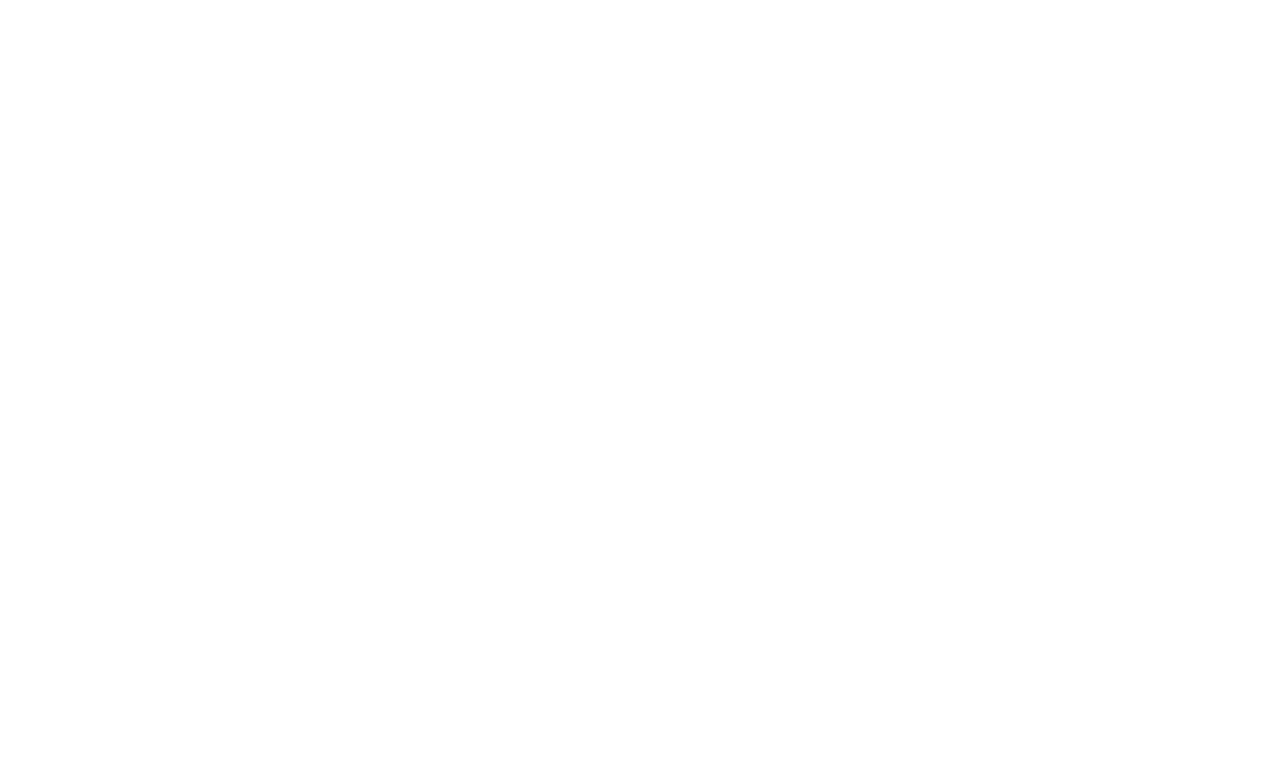
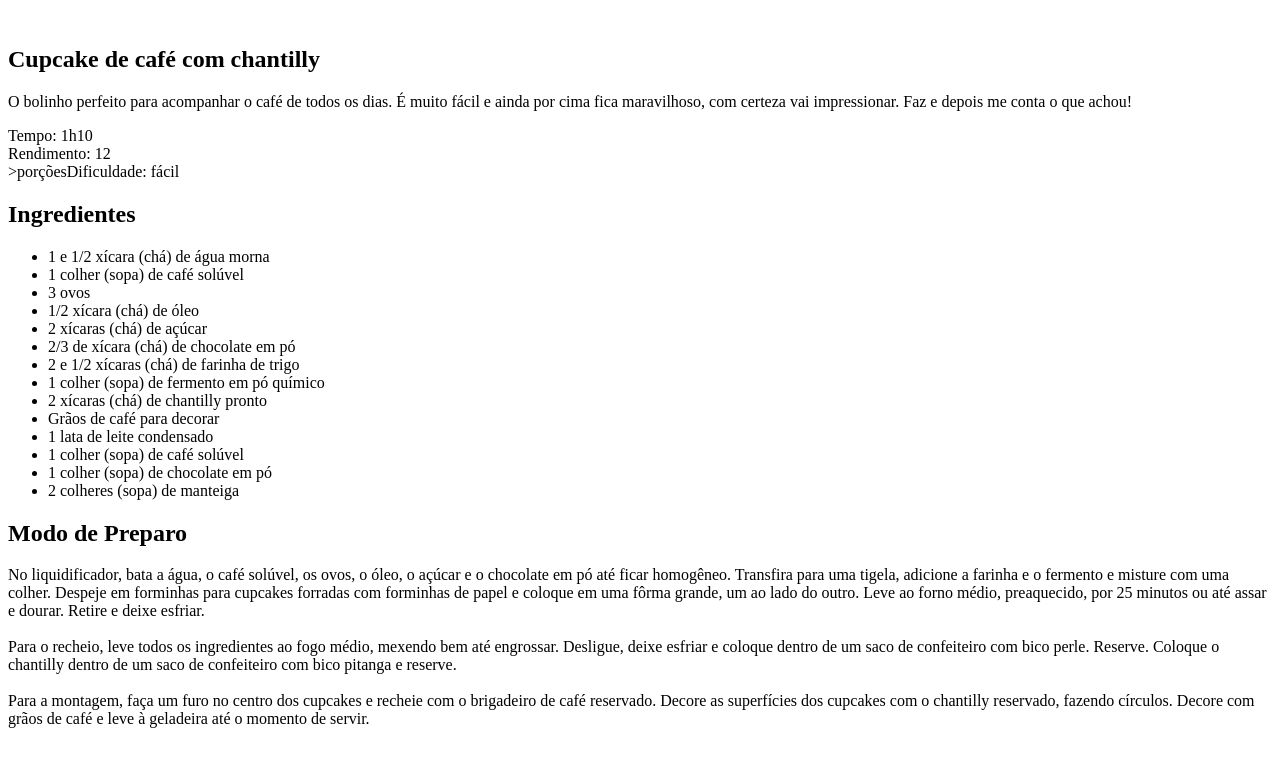
Before and after one commit to RodrigoSantos-Fonseca/Projeto--Receita, a plain HTML site: page index.html in a window 1280 px wide. Drawn offline with Linux system fonts and the light colour scheme.

Commit message:
iniciando a estrutura html

```diff
--- a/index.html
+++ b/index.html
@@ -6,6 +6,48 @@
   <title>Página de receita</title>
 </head>
 <body>
-
+  <div id="page">
+    <img src="" alt="">
+    <main>
+      <section id="about">
+          <h1>Cupcake de café com chantilly</h1>
+          <p>
+            O bolinho perfeito para acompanhar o café de todos os dias. É muito fácil e ainda por cima fica maravilhoso, com certeza vai impressionar. Faz e depois me conta o que achou!
+          </p>
+          <p>
+            Tempo: 1h10 <br>
+            Rendimento: 12 <br>
+            >porçõesDificuldade: fácil
+          </p>
+      </section>
+      <section id="ingredients">
+        <h2>Ingredientes</h2>
+        <ul>
+          <li>1 e 1/2 xícara (chá) de água morna</li>
+          <li>1 colher (sopa) de café solúvel</li>
+          <li>3 ovos</li>
+          <li>1/2 xícara (chá) de óleo</li>
+          <li>2 xícaras (chá) de açúcar</li>
+          <li>2/3 de xícara (chá) de chocolate em pó</li>
+          <li>2 e 1/2 xícaras (chá) de farinha de trigo</li>
+          <li>1 colher (sopa) de fermento em pó químico</li>
+          <li>2 xícaras (chá) de chantilly pronto</li>
+          <li>Grãos de café para decorar</li>
+          <li>1 lata de leite condensado</li>
+          <li>1 colher (sopa) de café solúvel</li>
+          <li>1 colher (sopa) de chocolate em pó</li>
+          <li>2 colheres (sopa) de manteiga</li>
+        </ul>
+      </section>
+      <section id="preparetion">
+        <h2>Modo de Preparo</h2>
+        <p>
+          No liquidificador, bata a água, o café solúvel, os ovos, o óleo, o açúcar e o chocolate em pó até ficar homogêneo. Transfira para uma tigela, adicione a farinha e o fermento e misture com uma colher. Despeje em forminhas para cupcakes forradas com forminhas de papel e coloque em uma fôrma grande, um ao lado do outro. Leve ao forno médio, preaquecido, por 25 minutos ou até assar e dourar. Retire e deixe esfriar. <br><br>
+Para o recheio, leve todos os ingredientes ao fogo médio, mexendo bem até engrossar. Desligue, deixe esfriar e coloque dentro de um saco de confeiteiro com bico perle. Reserve. Coloque o chantilly dentro de um saco de confeiteiro com bico pitanga e reserve. <br><br>
+Para a montagem, faça um furo no centro dos cupcakes e recheie com o brigadeiro de café reservado. Decore as superfícies dos cupcakes com o chantilly reservado, fazendo círculos. Decore com grãos de café e leve à geladeira até o momento de servir.
+        </p>
+      </section>
+    </main>
+    </div>
 </body>
 </html>
```
